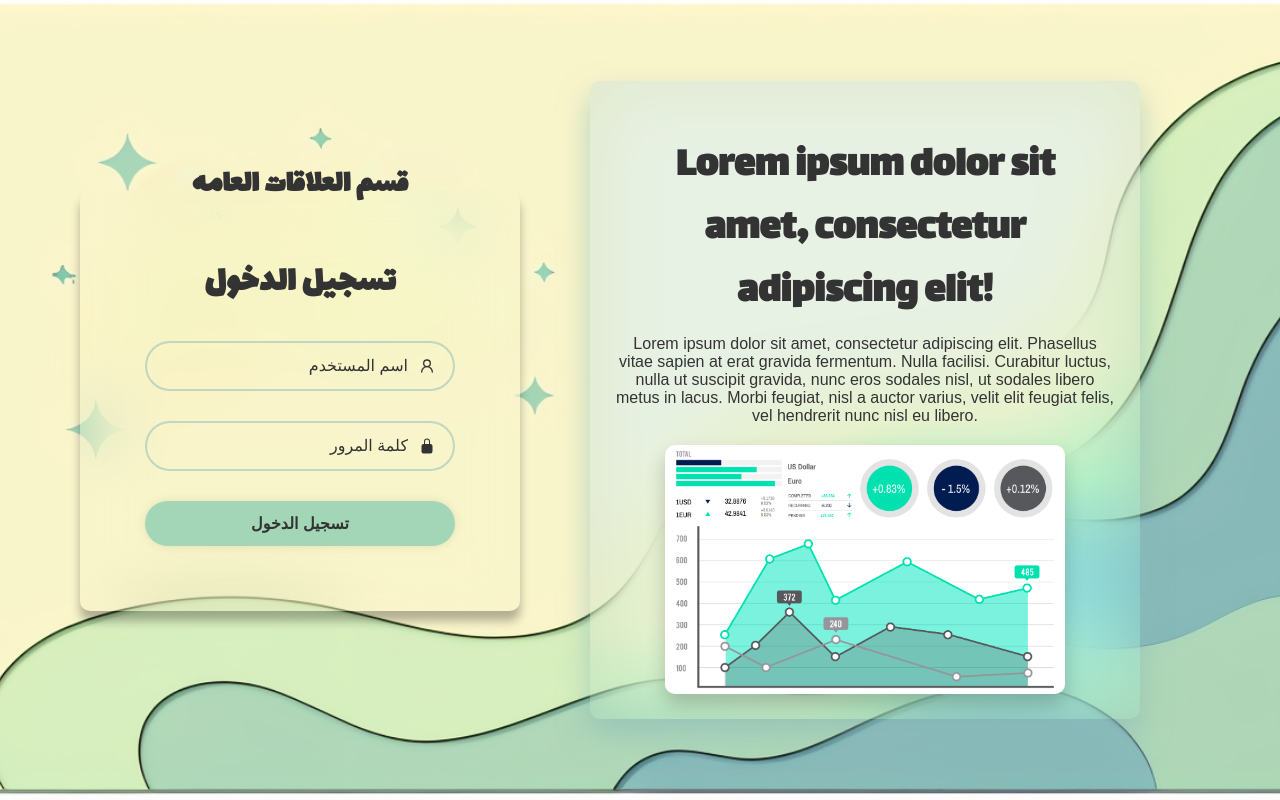
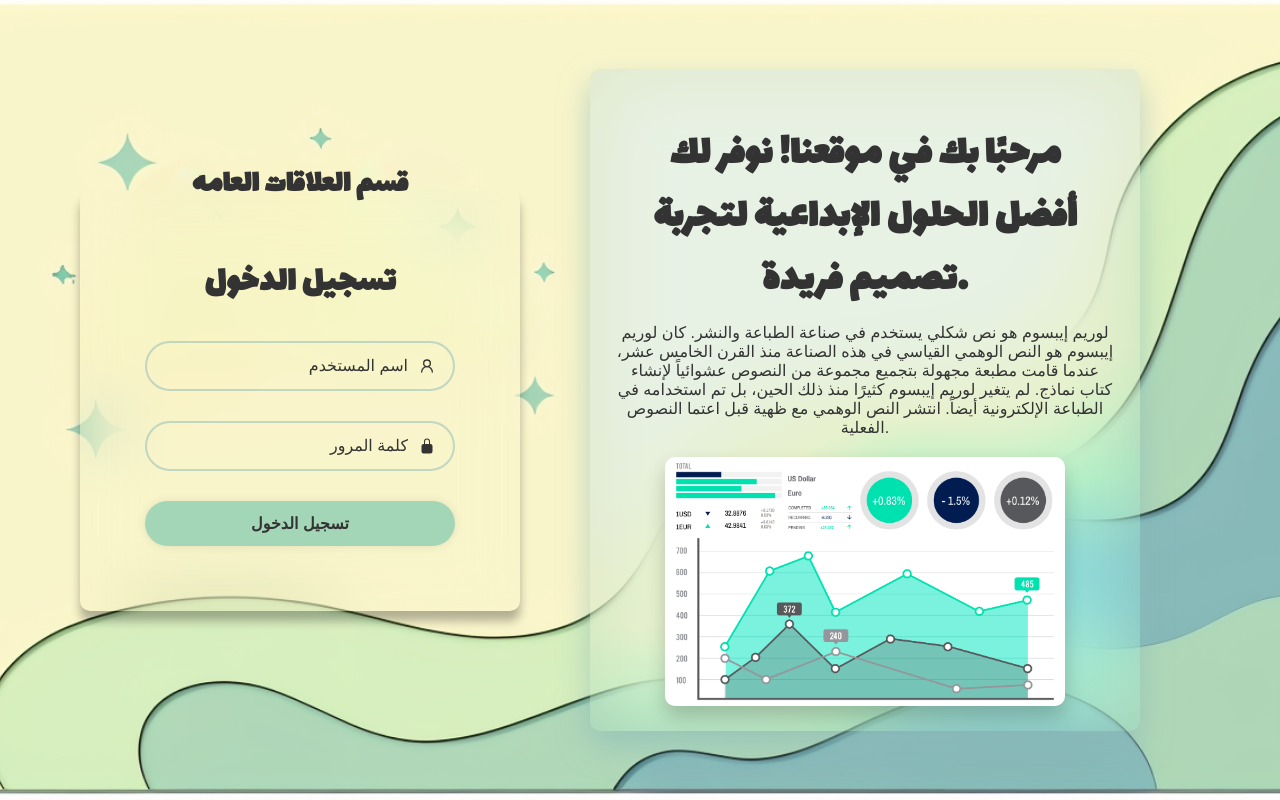
Before and after one commit to RooQaa/Inventory, a React (Create React App) app in the folder client/: page / in a window 1280 px wide. Built offline with nearby package versions, Linux system fonts and the light colour scheme.

Commit message:
arabic lorem ipsum for better visualization

```diff
--- a/client/src/Components/LoginPage/LoginPage.jsx
+++ b/client/src/Components/LoginPage/LoginPage.jsx
@@ -34,13 +34,10 @@ const LoginPage = () => {
         </div>
       </div>
       <div className="wrapper hero-wrapper">
-        <h1 className="hero-comp-text">Lorem ipsum dolor sit amet, consectetur adipiscing elit!</h1>
-        <p>Lorem ipsum dolor sit amet, consectetur adipiscing elit. Phasellus vitae
-          sapien at erat gravida fermentum. Nulla facilisi. Curabitur luctus, nulla ut
-          suscipit gravida, nunc eros sodales nisl, ut sodales libero metus in lacus.
-          Morbi feugiat, nisl a auctor varius, velit elit feugiat felis, vel hendrerit
-          nunc nisl eu libero.
-        </p>
+        <h1 className="hero-comp-text">مرحبًا بك في موقعنا! نوفر لك أفضل الحلول الإبداعية لتجربة تصميم فريدة.
+        </h1>
+        <p>لوريم إيبسوم هو نص شكلي يستخدم في صناعة الطباعة والنشر. كان لوريم إيبسوم هو النص الوهمي
+          القياسي في هذه الصناعة منذ القرن الخامس عشر، عندما قامت مطبعة مجهولة بتجميع مجموعة من النصوص عشوائياً لإنشاء كتاب نماذج. لم يتغير لوريم إيبسوم كثيرًا منذ ذلك الحين، بل تم استخدامه في الطباعة الإلكترونية أيضاً. انتشر النص الوهمي مع ظهية قبل اعتما النصوص الفعلية.</p>
         <img src={heroImage} alt="Hero Illustration" className="hero-image" />
       </div>
     </div>
```
